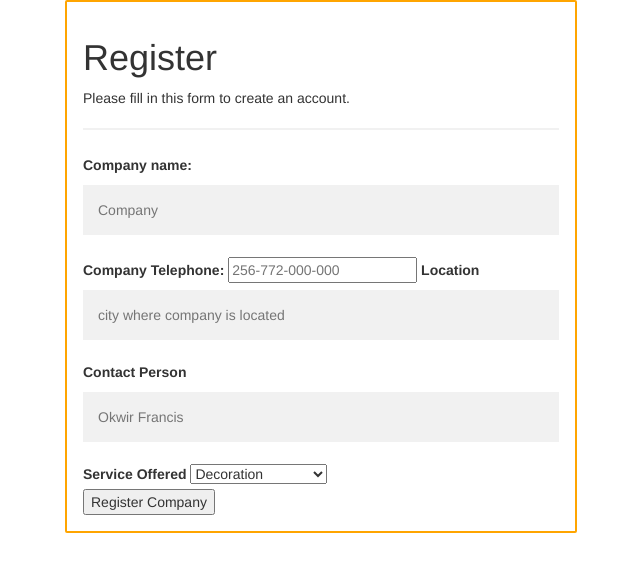
After one commit to Nnamiggo/Final-project, a PHP site: page /register_company.html in a window 1280 px wide. The commit adds this page. Shown: the top 572 px of the page, without its empty margins (191-831 px from the left). Run offline with PHP 8.4, Linux system fonts and the light colour scheme; some libraries are stand-ins or nearby versions.

Commit message:
editing code

```diff
--- a/css/register.css
+++ b/css/register_company.css
@@ -2,7 +2,7 @@
 body {
   max width: 80%
   font-family: Arial, Helvetica, sans-serif;
-  background-image: url("images/tn.jpg");
+  /* background-image: url("images/tn.jpg"); */
 }
 
 * {
--- /dev/null
+++ b/js/register.js
@@ -0,0 +1,35 @@
+$(document).ready(function() {
+$("#register").click(function() {
+var company_name = $("#company").val();
+var phone = $("#phone").val();
+var city = $("#city").val();
+var admin = $("#admin").val();
+var selectedCompany;
+$("select.company").change(function(){
+    selectedCompany = $(this).children("option:selected").val();
+    //alert("You have selected the country - " + selectedCompany);
+});
+if (company_name === '' || phone === '' || city === '' || admin === '' || selectedCompany === '') {
+alert("Please fill all fields...!!!!!!");
+}
+//  else if ((password.length) < 8) {
+// alert("Password should atleast 8 character in length...!!!!!!");
+// } else if (!(password).match(cpassword)) {
+// alert("Your passwords don't match. Try again?");
+// }
+else {
+$.post("register.php", {
+name1: company_name,
+Phone1: phone,
+city1: city,
+admin1: admin,
+selectedCompany1: selectedCompany
+}, function(data) {
+if (data == 'You have Successfully Registered.....') {
+$("form")[0].reset();
+}
+alert(data);
+});
+}
+});
+});
--- /dev/null
+++ b/register_company.html
@@ -0,0 +1,37 @@
+<!DOCTYPE html>
+<html>
+<head>
+<meta name="viewport" content="width=device-width, initial-scale=1">
+<link href="css/bootstrap.css" rel="stylesheet" type="text/css">
+<link rel="stylesheet" href="css/register_company.css">
+<script src="http://ajax.googleapis.com/ajax/libs/jquery/1.11.0/jquery.min.js"></script>
+<script src="js/JQuery 3.3.1.js" type="text/javascript"></script>
+<script src="js/register.js" type="text/javascript"></script>
+</head>
+<body>
+  <div class="container">
+    <form action= "" method="post">
+        <h1>Register</h1>
+        <p>Please fill in this form to create an account.</p>
+        <hr>
+        <label for="company">Company name:</label>
+        <input type="text" placeholder="Company" id="Company" required>
+
+        <label for="phone"><b>Company Telephone:</b></label>
+        <input type="number" placeholder="256-772-000-000" id="phone" required>
+        <label for="city"><b>Location</b></label>
+        <input type="text" placeholder="city where company is located" id="city" required>
+        <label for="admin"><b>Contact Person</b></label>
+        <input type="text" placeholder="Okwir Francis" id="admin" required>
+        <label for="service"><b>Service Offered</b></label>
+        <select class="company" size="1">
+          <option value="deco">Decoration</option>
+          <option value="photo">Photography</option>
+          <option value="transport">Transport services</option>
+        </select>
+        <br />
+        <button type="submit" id="register">Register Company</button>
+    </form>
+</div>
+</body>
+</html>
```
Also changed, not shown: css/register.php (added, +17 -0 lines), register.html (deleted, +0 -37 lines).
